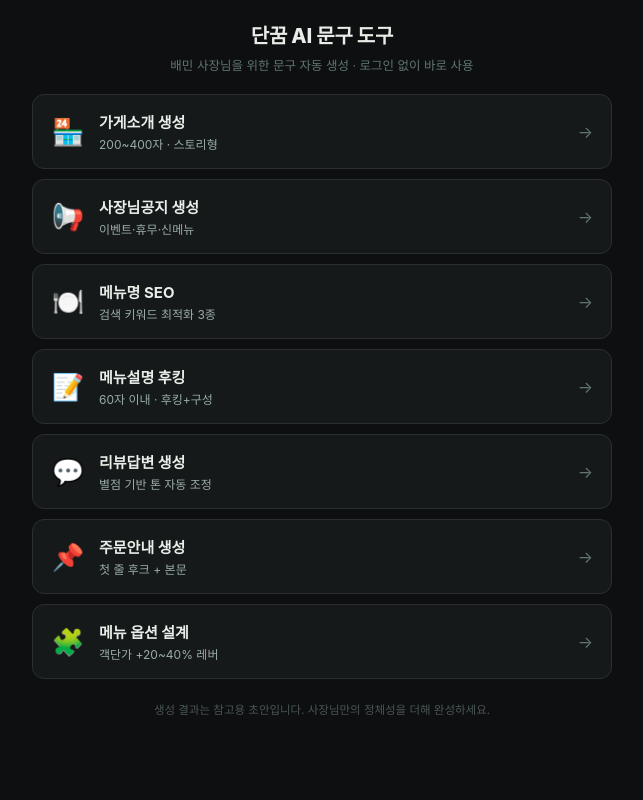
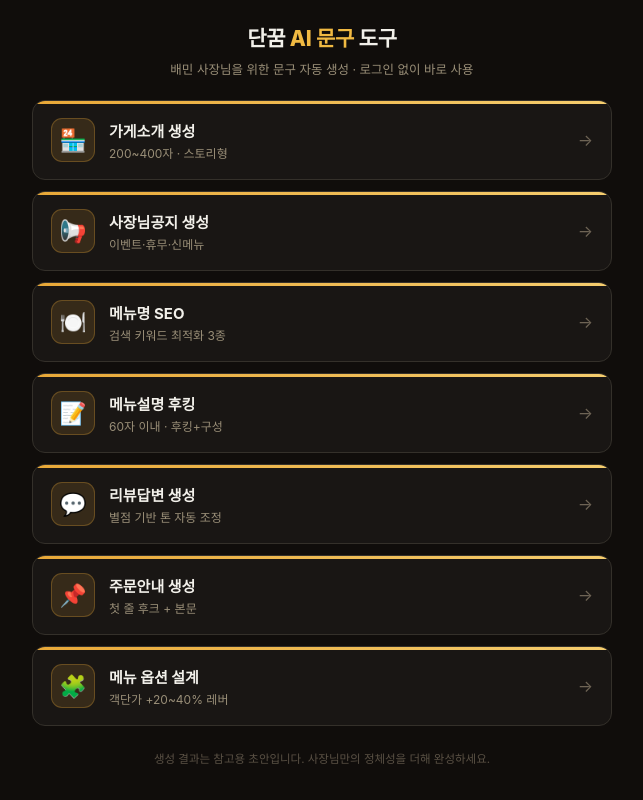
Before and after one commit to sfmaster-dot/dgm-ai-tool, a React (Vite) app: page / in a window 1280 px wide. Shown: the whole page, without its empty margins (318-961 px from the left). Built offline with nearby package versions, Linux system fonts and the light colour scheme.

Commit message:
style: 단꿈넷 골드 톤으로 디자인 통일

```diff
--- a/src/App.jsx
+++ b/src/App.jsx
@@ -51,18 +51,19 @@
   return (
     <div style={s.wrap}>
       <div style={s.header}>
-        <div style={s.brand}>단꿈 AI 문구 도구</div>
+        <div style={s.brand}>단꿈 <span style={{color:'#f0b942'}}>AI 문구</span> 도구</div>
         <div style={s.tagline}>배민 사장님을 위한 문구 자동 생성 · 로그인 없이 바로 사용</div>
       </div>
       <div style={s.grid}>
         {TOOLS.map(t => (
           <button key={t.type} style={s.card} onClick={() => setActive(t.type)} className='toolCard'>
+            <span style={s.cardLine} />
             <span style={s.cardEmoji}>{t.emoji}</span>
             <span style={s.cardBody}>
               <span style={s.cardName}>{t.name}</span>
               <span style={s.cardDesc}>{t.desc}</span>
             </span>
-            <span style={s.cardArrow}>→</span>
+            <span style={s.cardArrow} className='cardArrow'>→</span>
           </button>
         ))}
       </div>
@@ -70,29 +71,37 @@
         생성 결과는 참고용 초안입니다. 사장님만의 정체성을 더해 완성하세요.
       </div>
       <style>{`
-        .toolCard:hover { border-color: rgba(61,186,111,.5) !important; background: rgba(61,186,111,.06) !important; transform: translateY(-1px); }
-        .toolCard:hover .cardArrow { transform: translateX(3px); color:#3dba6f !important; }
+        .toolCard:hover { border-color: rgba(232,168,56,.55) !important; background: #201a15 !important; transform: translateY(-1px); box-shadow: 0 6px 18px rgba(0,0,0,.35); }
+        .toolCard:hover .cardArrow { transform: translateX(3px); color:#f0b942 !important; }
       `}</style>
     </div>
   );
 }
 
 const s = {
-  wrap: { minHeight:'100%', padding:'20px 16px 28px', boxSizing:'border-box', color:'#e8ede8' },
-  header: { maxWidth:'580px', margin:'0 auto 20px', textAlign:'center' },
-  brand: { fontSize:'20px', fontWeight:800, color:'#e8ede8', letterSpacing:'-.01em' },
-  tagline: { fontSize:'12.5px', color:'#607570', marginTop:'6px' },
-  grid: { maxWidth:'580px', margin:'0 auto', display:'flex', flexDirection:'column', gap:'10px' },
+  wrap: { minHeight:'100%', padding:'22px 16px 30px', boxSizing:'border-box', color:'#e8ede8' },
+  header: { maxWidth:'580px', margin:'0 auto 22px', textAlign:'center' },
+  brand: { fontSize:'21px', fontWeight:800, color:'#f2f0ea', letterSpacing:'-.01em' },
+  tagline: { fontSize:'12.5px', color:'#9a8f78', marginTop:'7px' },
+  grid: { maxWidth:'580px', margin:'0 auto', display:'flex', flexDirection:'column', gap:'11px' },
   card: {
-    display:'flex', alignItems:'center', gap:'14px', width:'100%', textAlign:'left',
-    background:'#16191a', border:'1px solid #2a2f30', borderRadius:'12px',
-    padding:'16px 18px', cursor:'pointer', fontFamily:'inherit',
+    position:'relative', display:'flex', alignItems:'center', gap:'14px', width:'100%', textAlign:'left',
+    background:'#191614', border:'1px solid #34302a', borderRadius:'13px',
+    padding:'17px 18px', cursor:'pointer', fontFamily:'inherit', overflow:'hidden',
     transition:'all .18s',
   },
-  cardEmoji: { fontSize:'26px', flexShrink:0, width:'34px', textAlign:'center' },
+  cardLine: {
+    position:'absolute', top:0, left:0, right:0, height:'3px',
+    background:'linear-gradient(90deg,#e8a838,#f5cd6e)',
+  },
+  cardEmoji: {
+    fontSize:'22px', flexShrink:0, width:'44px', height:'44px', borderRadius:'11px',
+    display:'flex', alignItems:'center', justifyContent:'center',
+    background:'rgba(232,168,56,.14)', border:'1px solid rgba(232,168,56,.28)',
+  },
   cardBody: { display:'flex', flexDirection:'column', gap:'3px', flex:1 },
-  cardName: { fontSize:'15px', fontWeight:700, color:'#e8ede8' },
-  cardDesc: { fontSize:'12px', color:'#9aada6' },
-  cardArrow: { fontSize:'16px', color:'#607570', flexShrink:0, transition:'all .18s' },
-  foot: { maxWidth:'580px', margin:'22px auto 0', textAlign:'center', fontSize:'11.5px', color:'#4a5754', lineHeight:1.6 },
+  cardName: { fontSize:'15px', fontWeight:700, color:'#f2f0ea' },
+  cardDesc: { fontSize:'12px', color:'#9a8f78' },
+  cardArrow: { fontSize:'16px', color:'#6e6455', flexShrink:0, transition:'all .18s' },
+  foot: { maxWidth:'580px', margin:'24px auto 0', textAlign:'center', fontSize:'11.5px', color:'#5a5145', lineHeight:1.6 },
 };
--- a/src/components/AiForm.jsx
+++ b/src/components/AiForm.jsx
@@ -74,7 +74,7 @@
   }
 
   const showPreset = ['intro','notice','menuname','menudesc'].includes(type);
-  const flashStyle = { background: flash ? 'rgba(61,186,111,.18)' : '#0d0f10', transition: 'background .4s' };
+  const flashStyle = { background: flash ? 'rgba(232,168,56,.18)' : '#0d0f10', transition: 'background .4s' };
   const showIdentityHint = ['intro','orderguide','notice','menuname','menudesc','menuoption'].includes(type);
   const isMenuoption = type === 'menuoption';
 
@@ -250,11 +250,11 @@
       </div>
 
       <style>{`
-        .rerollBtn:hover { background: rgba(61,186,111,.12) !important; }
+        .rerollBtn:hover { background: rgba(232,168,56,.12) !important; }
         .rerollBtn:hover .diceIcon { transform: rotate(180deg); }
         .rerollBtn:active { transform: scale(0.95); }
-        .guideToggle:hover { background: rgba(61,186,111,.12) !important; }
-        .backBtn:hover { color: #3dba6f !important; }
+        .guideToggle:hover { background: rgba(232,168,56,.12) !important; }
+        .backBtn:hover { color: #e8a838 !important; }
       `}</style>
     </div>
   );
--- a/src/data/styles.js
+++ b/src/data/styles.js
@@ -63,8 +63,8 @@
   histLatest: {
     fontSize: '9.5px',
     fontWeight: 700,
-    color: '#3dba6f',
-    background: 'rgba(61,186,111,.15)',
+    color: '#e8a838',
+    background: 'rgba(232,168,56,.15)',
     padding: '1px 5px',
     borderRadius: '3px',
     letterSpacing: '.04em',
@@ -124,8 +124,8 @@
   /* 📚 menuoption 하단 펼침 가이드 박스 (v8-5) */
   guideWrap: {
     marginTop: '16px',
-    background: 'rgba(61,186,111,.06)',
-    border: '1px solid rgba(61,186,111,.25)',
+    background: 'rgba(232,168,56,.06)',
+    border: '1px solid rgba(232,168,56,.25)',
     borderRadius: '8px',
     overflow: 'hidden',
   },
@@ -136,7 +136,7 @@
     padding: '11px 14px',
     fontSize: '12.5px',
     fontWeight: 600,
-    color: '#3dba6f',
+    color: '#e8a838',
     cursor: 'pointer',
     display: 'flex',
     justifyContent: 'space-between',
@@ -171,8 +171,8 @@
     justifyContent: 'center',
     width: '20px',
     height: '20px',
-    background: 'rgba(61,186,111,.18)',
-    color: '#3dba6f',
+    background: 'rgba(232,168,56,.18)',
+    color: '#e8a838',
     borderRadius: '50%',
     fontSize: '11px',
     fontWeight: 700,
@@ -209,23 +209,23 @@
     transition: 'all .2s',
   },
   modeTabActive: {
-    background: 'rgba(61,186,111,.15)',
-    color: '#3dba6f',
-    boxShadow: 'inset 0 0 0 1px rgba(61,186,111,.4)',
+    background: 'rgba(232,168,56,.15)',
+    color: '#e8a838',
+    boxShadow: 'inset 0 0 0 1px rgba(232,168,56,.4)',
   },
 
   presetWrap: { marginBottom:'18px' },
-  presetLabel: { display:'block', fontSize:'12px', fontWeight:500, color:'#3dba6f', marginBottom:'8px' },
+  presetLabel: { display:'block', fontSize:'12px', fontWeight:500, color:'#e8a838', marginBottom:'8px' },
   presetRow: { display:'flex', gap:'8px' },
-  presetSel: { flex:1, background:'#1c2021', border:'1px solid rgba(61,186,111,.3)', borderRadius:'8px', padding:'10px 12px', fontSize:'14px', color:'#e8ede8', outline:'none', cursor:'pointer', fontFamily:'inherit' },
-  rerollBtn: { flexShrink:0, padding:'0 14px', minWidth:'68px', background:'#1c2021', border:'1px solid rgba(61,186,111,.3)', borderRadius:'8px', color:'#3dba6f', fontSize:'16px', cursor:'pointer', display:'flex', alignItems:'center', justifyContent:'center', gap:'4px', whiteSpace:'nowrap', transition:'background .2s, transform .1s' },
+  presetSel: { flex:1, background:'#1c2021', border:'1px solid rgba(232,168,56,.3)', borderRadius:'8px', padding:'10px 12px', fontSize:'14px', color:'#e8ede8', outline:'none', cursor:'pointer', fontFamily:'inherit' },
+  rerollBtn: { flexShrink:0, padding:'0 14px', minWidth:'68px', background:'#1c2021', border:'1px solid rgba(232,168,56,.3)', borderRadius:'8px', color:'#e8a838', fontSize:'16px', cursor:'pointer', display:'flex', alignItems:'center', justifyContent:'center', gap:'4px', whiteSpace:'nowrap', transition:'background .2s, transform .1s' },
 
   row: { display:'flex', gap:'12px' },
   field: { flex:1, marginBottom:'14px' },
   flabel: { display:'block', fontSize:'12px', fontWeight:600, color:'#9aada6', marginBottom:'6px' },
   finput: { width:'100%', background:'#0d0f10', border:'1px solid #2a2f30', borderRadius:'7px', padding:'9px 12px', fontSize:'13px', color:'#e8ede8', outline:'none', boxSizing:'border-box', fontFamily:'inherit' },
 
-  genBtn: { width:'100%', background:'#3dba6f', border:'none', borderRadius:'8px', padding:'12px', fontSize:'14px', fontWeight:700, color:'#fff', cursor:'pointer', marginTop:'4px' },
+  genBtn: { width:'100%', background:'linear-gradient(180deg,#eeb040,#e0972a)', border:'none', borderRadius:'8px', padding:'13px', fontSize:'14px', fontWeight:800, color:'#1a1408', cursor:'pointer', marginTop:'4px', boxShadow:'0 4px 14px rgba(232,168,56,.28)' },
   resultWrap: { marginTop:'16px', background:'#0d0f10', border:'1px solid #2a2f30', borderLeft:'3px solid #e8a020', borderRadius:'8px', padding:'14px' },
   resultLabel: { fontSize:'10px', fontWeight:700, color:'#e8a020', letterSpacing:'.07em', textTransform:'uppercase', marginBottom:'8px' },
   resultText: { fontSize:'13px', color:'#e8ede8', lineHeight:1.7, whiteSpace:'pre-wrap', margin:0, fontFamily:'inherit' },
@@ -233,15 +233,15 @@
   resultHint: {
     marginTop: '12px',
     padding: '10px 12px',
-    background: 'rgba(61,186,111,.08)',
-    border: '1px solid rgba(61,186,111,.25)',
+    background: 'rgba(232,168,56,.08)',
+    border: '1px solid rgba(232,168,56,.25)',
     borderRadius: '6px',
     fontSize: '12px',
-    color: '#7acf9a',
+    color: '#e8c874',
     lineHeight: 1.6,
   },
 
   resultActions: { display:'flex', gap:'8px', marginTop:'12px' },
-  copyBtn: { background:'#1e4a32', border:'1px solid #3dba6f', borderRadius:'6px', padding:'7px 14px', fontSize:'12px', fontWeight:600, color:'#3dba6f', cursor:'pointer' },
+  copyBtn: { background:'#3a2c10', border:'1px solid #e8a838', borderRadius:'6px', padding:'7px 14px', fontSize:'12px', fontWeight:600, color:'#e8a838', cursor:'pointer' },
   regenBtn: { background:'none', border:'1px solid #2a2f30', borderRadius:'6px', padding:'7px 14px', fontSize:'12px', color:'#9aada6', cursor:'pointer' },
 };
--- a/src/index.css
+++ b/src/index.css
@@ -1,7 +1,7 @@
 * { margin: 0; padding: 0; box-sizing: border-box; }
 html, body, #root { height: 100%; }
 body {
-  background: #0d0f10;
+  background: #100d0b;
   font-family: 'Pretendard', -apple-system, BlinkMacSystemFont, 'Malgun Gothic', sans-serif;
   -webkit-font-smoothing: antialiased;
 }
```
